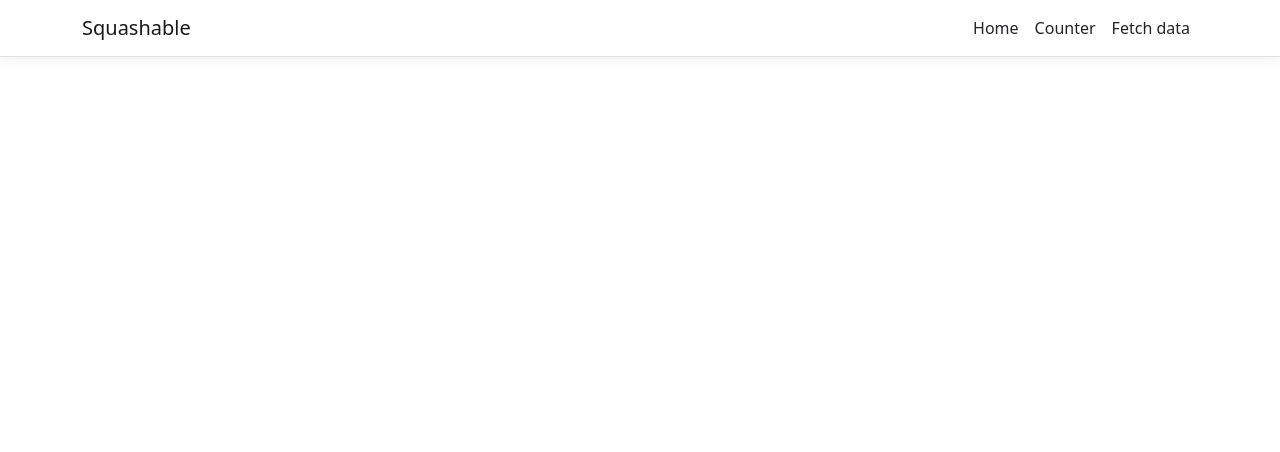
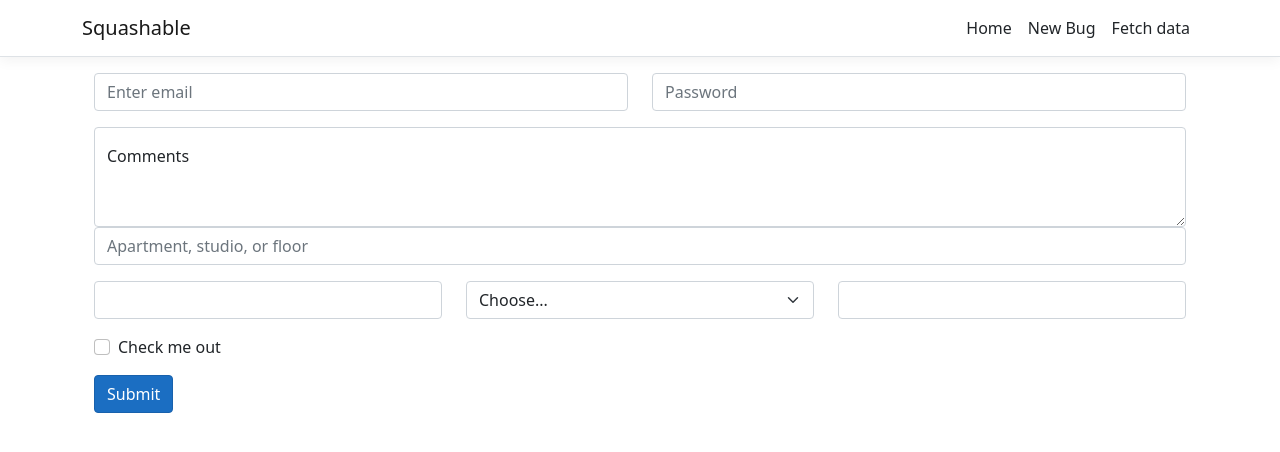
Before and after one commit to zackzellto/Squashable, a React (Create React App) app in the folder Squashable/ClientApp/: page /bug-form in a window 1280 px wide. Shown: the top 452 px of the page. Built offline with nearby package versions, Linux system fonts and the light colour scheme.

Commit message:
Adding buginfo form and testing POST methods

```diff
--- a/Squashable/ClientApp/package.json
+++ b/Squashable/ClientApp/package.json
@@ -3,12 +3,13 @@
   "version": "0.1.0",
   "private": true,
   "dependencies": {
-    "bootstrap": "^5.1.0",
+    "bootstrap": "^5.1.3",
     "http-proxy-middleware": "^0.19.1",
     "jquery": "^3.5.1",
     "merge": "^2.1.1",
     "oidc-client": "^1.11.5",
     "react": "^17.0.2",
+    "react-bootstrap": "^2.3.1",
     "react-dom": "^17.0.2",
     "react-router-bootstrap": "^0.25.0",
     "react-router-dom": "^5.2.0",
@@ -42,7 +43,7 @@
     "typescript": "^4.2.4"
   },
   "scripts": {
-"prestart": "node aspnetcore-https && node aspnetcore-react",
+    "prestart": "node aspnetcore-https && node aspnetcore-react",
     "start": "rimraf ./build && react-scripts start",
     "build": "react-scripts build",
     "test": "cross-env CI=true react-scripts test --env=jsdom",
--- a/Squashable/ClientApp/src/App.js
+++ b/Squashable/ClientApp/src/App.js
@@ -1,21 +1,20 @@
-import React, { Component } from 'react';
-import { Route } from 'react-router';
-import { Layout } from './components/Layout';
-import { Home } from './components/Home';
-import { FetchData } from './components/FetchData';
-import { Counter } from './components/Counter';
-
-import './custom.css'
+import React, { Component } from "react";
+import { Route } from "react-router";
+import { Layout } from "./components/Layout";
+import { Home } from "./components/Home";
+import { FetchData } from "./components/FetchData";
+import { BugForm } from "./components/BugForm";
+import "./custom.css";
 
 export default class App extends Component {
   static displayName = App.name;
 
-  render () {
+  render() {
     return (
       <Layout>
-        <Route exact path='/' component={Home} />
-        <Route path='/counter' component={Counter} />
-        <Route path='/fetch-data' component={FetchData} />
+        <Route exact path="/" component={Home} />
+        <Route path="/bug-form" component={BugForm} />
+        <Route path="/fetch-data" component={FetchData} />
       </Layout>
     );
   }
--- /dev/null
+++ b/Squashable/ClientApp/src/components/BugForm.js
@@ -0,0 +1,63 @@
+import React from "react";
+import {
+  Form,
+  Row,
+  Col,
+  Button,
+  Container,
+  FloatingLabel,
+} from "react-bootstrap";
+
+export function BugForm() {
+  return (
+    <Container>
+      <Form>
+        <Row className="mb-3">
+          <Form.Group as={Col} controlId="formGridEmail">
+            <Form.Control type="email" placeholder="Enter email" />
+          </Form.Group>
+
+          <Form.Group as={Col} controlId="formGridPassword">
+            <Form.Control type="password" placeholder="Password" />
+          </Form.Group>
+        </Row>
+        <FloatingLabel controlId="floatingTextarea2" label="Comments">
+          <Form.Control
+            as="textarea"
+            placeholder="Leave a comment here"
+            style={{ height: "100px" }}
+          />
+        </FloatingLabel>
+
+        <Form.Group className="mb-3" controlId="formGridAddress2">
+          <Form.Control placeholder="Apartment, studio, or floor" />
+        </Form.Group>
+
+        <Row className="mb-3">
+          <Form.Group as={Col} controlId="formGridCity">
+            <Form.Control />
+          </Form.Group>
+
+          <Form.Group as={Col} controlId="formGridState">
+            <Form.Select defaultValue="Choose...">
+              <option>Choose...</option>
+              <option>...</option>
+            </Form.Select>
+          </Form.Group>
+
+          <Form.Group as={Col} controlId="formGridZip">
+            <Form.Control />
+          </Form.Group>
+        </Row>
+
+        <Form.Group className="mb-3" id="formGridCheckbox">
+          <Form.Check type="checkbox" label="Check me out" />
+        </Form.Group>
+
+        <Button variant="primary" type="submit">
+          Submit
+        </Button>
+      </Form>
+    </Container>
+  );
+}
--- a/Squashable/ClientApp/src/components/Home.js
+++ b/Squashable/ClientApp/src/components/Home.js
@@ -1,25 +1,13 @@
-import React, { Component } from 'react';
+import React, { Component } from "react";
 
 export class Home extends Component {
   static displayName = Home.name;
 
-  render () {
+  render() {
     return (
       <div>
         <h1>Hello, world!</h1>
-        <p>Welcome to your new single-page application, built with:</p>
-        <ul>
-          <li><a href='https://get.asp.net/'>ASP.NET Core</a> and <a href='https://msdn.microsoft.com/en-us/library/67ef8sbd.aspx'>C#</a> for cross-platform server-side code</li>
-          <li><a href='https://facebook.github.io/react/'>React</a> for client-side code</li>
-          <li><a href='http://getbootstrap.com/'>Bootstrap</a> for layout and styling</li>
-        </ul>
-        <p>To help you get started, we have also set up:</p>
-        <ul>
-          <li><strong>Client-side navigation</strong>. For example, click <em>Counter</em> then <em>Back</em> to return here.</li>
-          <li><strong>Development server integration</strong>. In development mode, the development server from <code>create-react-app</code> runs in the background automatically, so your client-side resources are dynamically built on demand and the page refreshes when you modify any file.</li>
-          <li><strong>Efficient production builds</strong>. In production mode, development-time features are disabled, and your <code>dotnet publish</code> configuration produces minified, efficiently bundled JavaScript files.</li>
-        </ul>
-        <p>The <code>ClientApp</code> subdirectory is a standard React application based on the <code>create-react-app</code> template. If you open a command prompt in that directory, you can run <code>npm</code> commands such as <code>npm test</code> or <code>npm install</code>.</p>
+        <p>Welcome to your new home for tracking those pesky bugs! </p>
       </div>
     );
   }
--- a/Squashable/ClientApp/src/components/NavMenu.js
+++ b/Squashable/ClientApp/src/components/NavMenu.js
@@ -1,43 +1,66 @@
-import React, { Component } from 'react';
-import { Collapse, Container, Navbar, NavbarBrand, NavbarToggler, NavItem, NavLink } from 'reactstrap';
-import { Link } from 'react-router-dom';
-import './NavMenu.css';
+import React, { Component } from "react";
+import {
+  Collapse,
+  Container,
+  Navbar,
+  NavbarBrand,
+  NavbarToggler,
+  NavItem,
+  NavLink,
+} from "reactstrap";
+import { Link } from "react-router-dom";
+import "./NavMenu.css";
 
 export class NavMenu extends Component {
   static displayName = NavMenu.name;
 
-  constructor (props) {
+  constructor(props) {
     super(props);
 
     this.toggleNavbar = this.toggleNavbar.bind(this);
     this.state = {
-      collapsed: true
+      collapsed: true,
     };
   }
 
-  toggleNavbar () {
+  toggleNavbar() {
     this.setState({
-      collapsed: !this.state.collapsed
+      collapsed: !this.state.collapsed,
     });
   }
 
-  render () {
+  render() {
     return (
       <header>
-        <Navbar className="navbar-expand-sm navbar-toggleable-sm ng-white border-bottom box-shadow mb-3" light>
+        <Navbar
+          className="navbar-expand-sm navbar-toggleable-sm ng-white border-bottom box-shadow mb-3"
+          light
+        >
           <Container>
-            <NavbarBrand tag={Link} to="/">Squashable</NavbarBrand>
+            <NavbarBrand tag={Link} to="/">
+              Squashable
+            </NavbarBrand>
             <NavbarToggler onClick={this.toggleNavbar} className="mr-2" />
-            <Collapse className="d-sm-inline-flex flex-sm-row-reverse" isOpen={!this.state.collapsed} navbar>
+            <Collapse
+              className="d-sm-inline-flex flex-sm-row-reverse"
+              isOpen={!this.state.collapsed}
+              navbar
+            >
               <ul className="navbar-nav flex-grow">
                 <NavItem>
-                  <NavLink tag={Link} className="text-dark" to="/">Home</NavLink>
+                  <NavLink tag={Link} className="text-dark" to="/">
+                    Home
+                  </NavLink>
                 </NavItem>
                 <NavItem>
-                  <NavLink tag={Link} className="text-dark" to="/counter">Counter</NavLink>
+                  <NavLink tag={Link} className="text-dark" to="/bug-form">
+                    New Bug
+                  </NavLink>
                 </NavItem>
                 <NavItem>
-                  <NavLink tag={Link} className="text-dark" to="/fetch-data">Fetch data</NavLink>
+                  <NavLink tag={Link} className="text-dark" to="/fetch-data">
+                    Fetch data
+                  </NavLink>
                 </NavItem>
               </ul>
             </Collapse>
--- /dev/null
+++ b/Squashable/package.json
@@ -0,0 +1,6 @@
+{
+  "dependencies": {
+    "bootstrap": "^5.1.3",
+    "react-bootstrap": "^2.3.1"
+  }
+}
```
Also changed, not shown: Squashable/ClientApp/src/components/Counter.js (deleted, +0 -31 lines), Squashable/ClientApp/src/index.js (+11 -10 lines), 2 other files (tests, documents, lock files or other folders).
